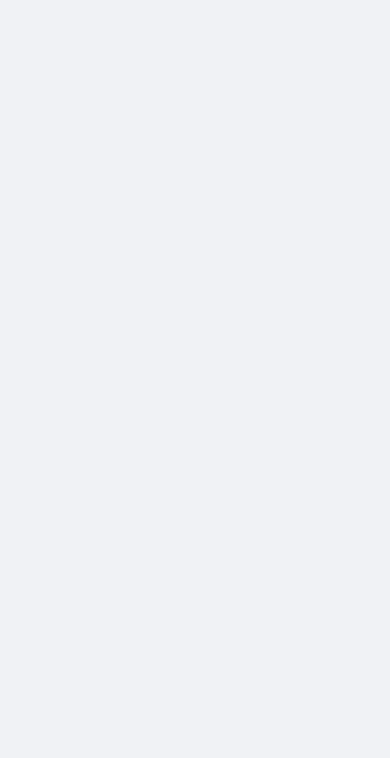
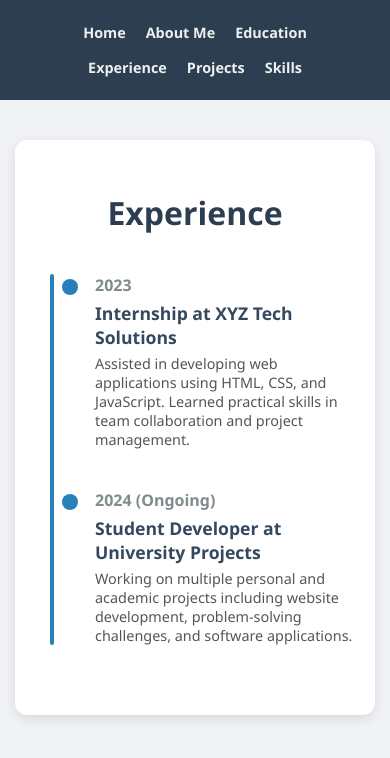
Before and after one commit to johnoganda2005/personal-portfolio-, a plain HTML site: page experience.html in a window 390 px wide. Drawn offline with Linux system fonts and the light colour scheme.

Commit message:
Refactor experience.html for improved structure

```diff
--- a/experience.html
+++ b/experience.html
@@ -75,4 +75,96 @@
 
         .exp-item::before {
             content: '';
-            posit
+            position: absolute;
+            left: -3px;
+            top: 5px;
+            width: 16px;
+            height: 16px;
+            background: #2980b9;
+            border-radius: 50%;
+        }
+
+        .exp-item h3 {
+            margin: 0;
+            color: #34495e;
+            font-size: 1.3rem;
+        }
+
+        .exp-item .year {
+            color: #7f8c8d;
+            font-weight: bold;
+            margin-bottom: 5px;
+        }
+
+        .exp-item p {
+            margin: 5px 0 0 0;
+            font-size: 1rem;
+            color: #555;
+        }
+
+        /* Mobile responsiveness */
+        @media(max-width: 768px) {
+            .container {
+                padding: 30px 20px;
+                margin: 40px 15px;
+            }
+            .exp-item h3 {
+                font-size: 1.2rem;
+            }
+            .exp-item p {
+                font-size: 0.95rem;
+            }
+        }
+
+        @media(max-width: 480px) {
+            nav a {
+                margin: 8px 10px;
+                font-size: 0.9rem;
+            }
+            .exp-item h3 {
+                font-size: 1.1rem;
+            }
+            .exp-item p {
+                font-size: 0.9rem;
+            }
+        }
+    </style>
+</head>
+
+<body>
+
+    <nav>
+        <a href="index.html">Home</a>
+        <a href="about.html">About Me</a>
+        <a href="education.html">Education</a>
+        <a href="experience.html">Experience</a>
+        <a href="projects.html">Projects</a>
+        <a href="skills.html">Skills</a>
+    </nav>
+
+    <div class="container">
+        <h1>Experience</h1>
+
+        <div class="timeline">
+            <div class="exp-item">
+                <div class="year">2023</div>
+                <h3>Internship at XYZ Tech Solutions</h3>
+                <p>
+                    Assisted in developing web applications using HTML, CSS, and JavaScript.
+                    Learned practical skills in team collaboration and project management.
+                </p>
+            </div>
+
+            <div class="exp-item">
+                <div class="year">2024 (Ongoing)</div>
+                <h3>Student Developer at University Projects</h3>
+                <p>
+                    Working on multiple personal and academic projects including website development,
+                    problem-solving challenges, and software applications.
+                </p>
+            </div>
+        </div>
+    </div>
+
+</body>
+</html>
```
